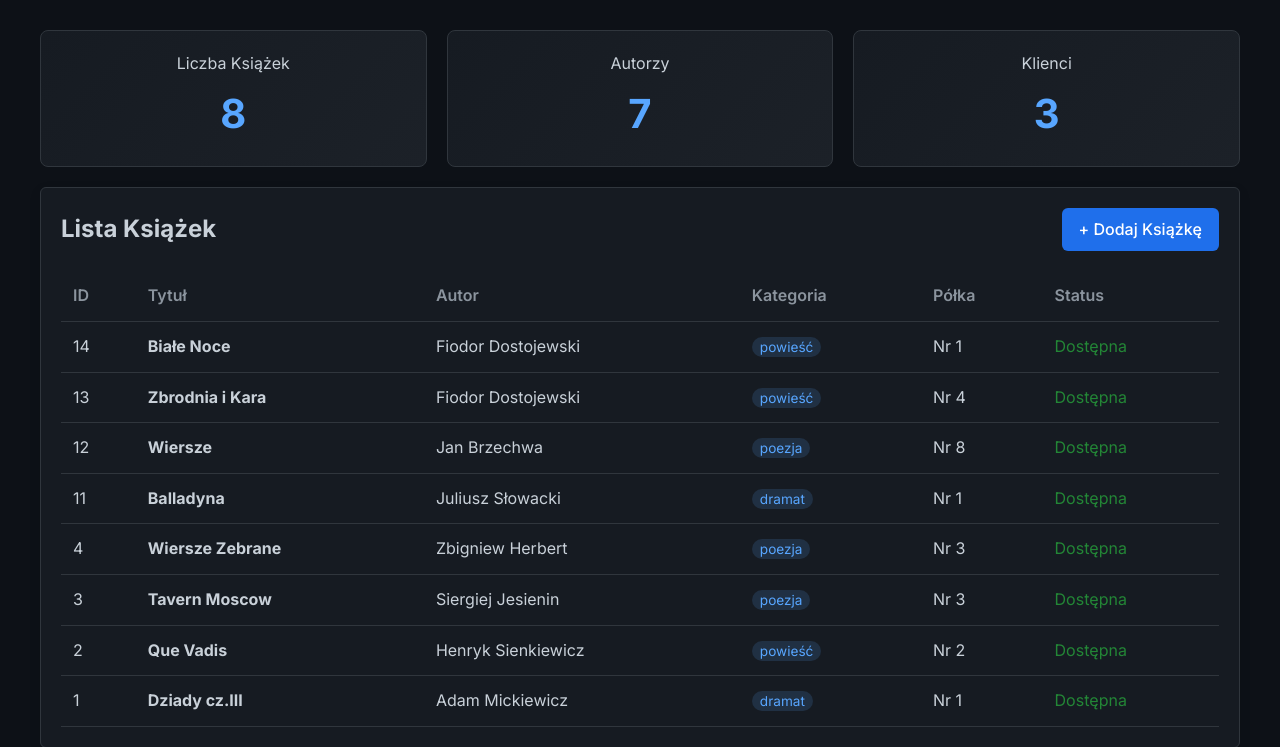
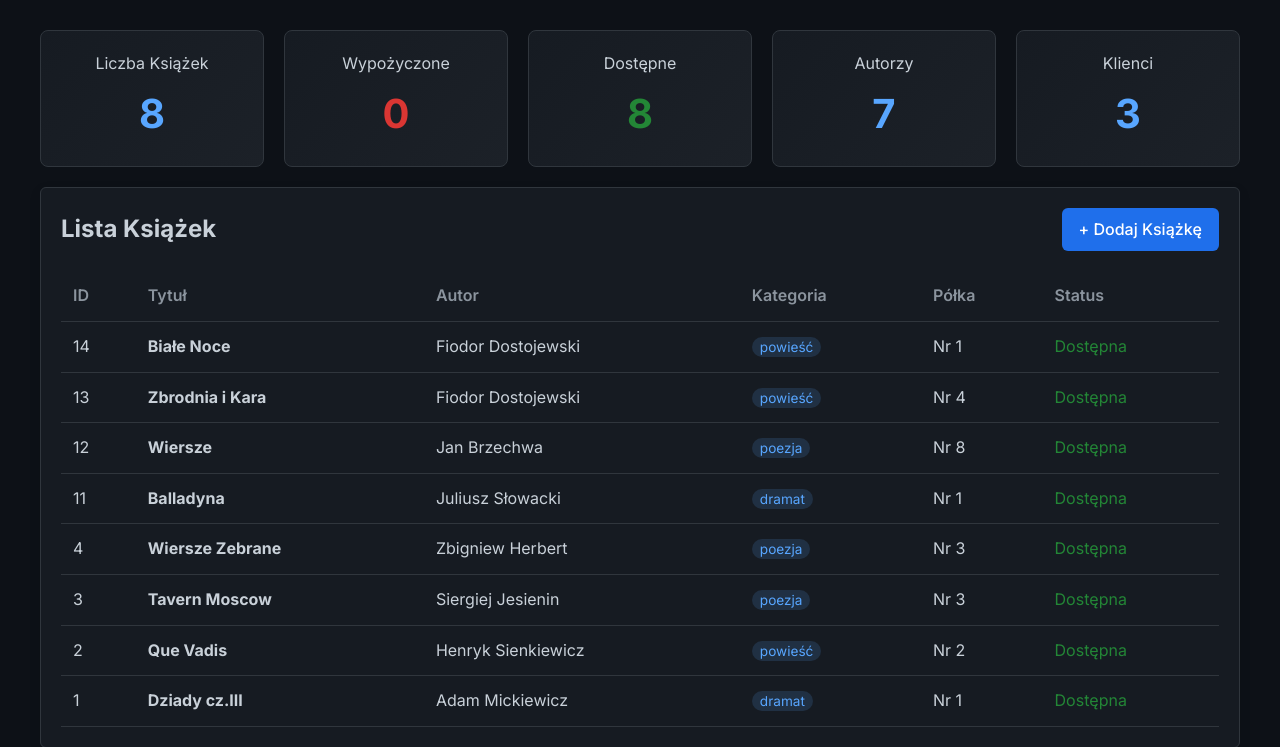
Before and after one commit to grajekmil/filip, a PHP site: page / in a window 1280 px wide. Shown: the part 91-838 px from the top of the page. Run offline with PHP 8.4, Linux system fonts and the light colour scheme; data comes from the database, SQL or seed files in the repository.

Commit message:
Poprawka statystyk na dashboardzie - upewnienie się że karty są widoczne

```diff
--- a/php/index.php
+++ b/php/index.php
@@ -37,6 +37,18 @@ $books = $stmt->fetchAll();
         <div>Liczba Książek</div>
         <div class="stat-number">
             <?= $stats['books'] ?>
+        </div>
+    </div>
+    <div class="stat-card">
+        <div>Wypożyczone</div>
+        <div class="stat-number" style="color: #da3633;">
+            <?= $stats['borrowed'] ?>
+        </div>
+    </div>
+    <div class="stat-card">
+        <div>Dostępne</div>
+        <div class="stat-number" style="color: #238636;">
+            <?= $stats['available'] ?>
         </div>
     </div>
     <div class="stat-card">
```
